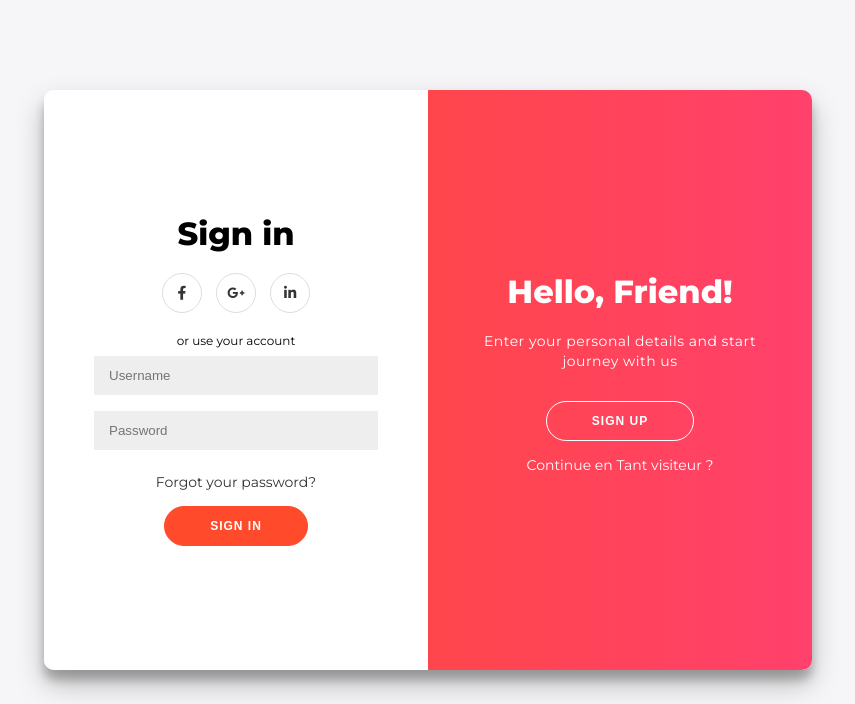
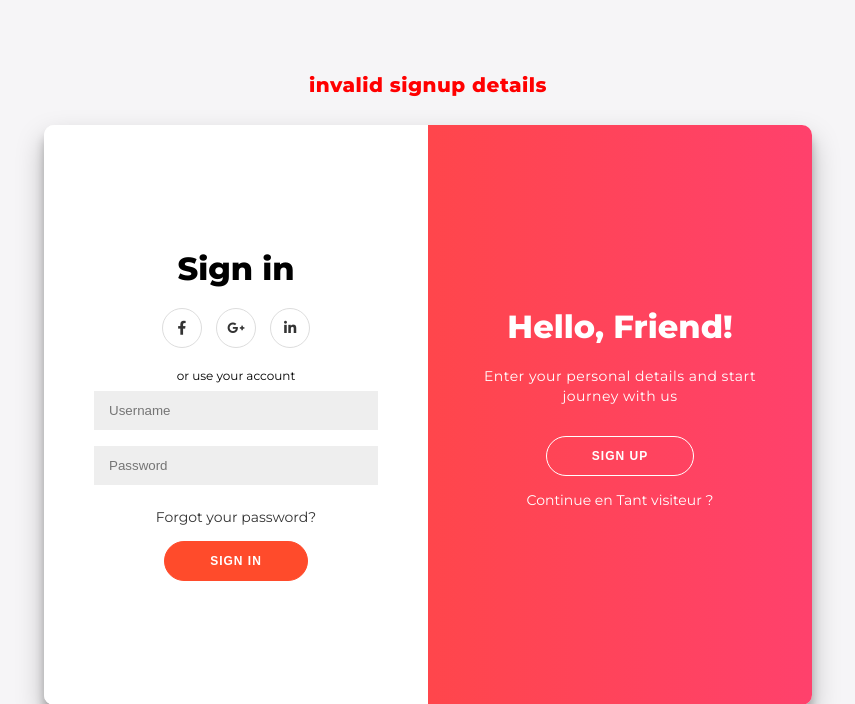
Before and after one commit to NGNL-Yato/Django_project_social_media, a Django app: page /login/ in a window 1280 px wide. Shown: the top 704 px of the page, without its empty margins (212-1067 px from the left). Run offline with Django 5.2, Linux system fonts and the light colour scheme; some libraries are stand-ins or nearby versions.

Commit message:
invalid login fixed

```diff
--- a/Djangotest/templates/HTML/home/login.html
+++ b/Djangotest/templates/HTML/home/login.html
@@ -14,8 +14,16 @@
 
     </head>
     <body>
+        <!-- <div style="margin-top: 0;display: flex; justify-content: center;width: 100%;height: 50px; background-color: rgb(237, 40, 40);"> -->
+            <p style="font-size: 20px;color: red;font-weight: 600;">invalid signup details</p>
+        <!-- </div> -->
+
         <div class="container" id="container">
+
             <div class="form-container sign-up-container">
+                <!-- {% if invalid_signup_session  %} -->
+                <!-- {% endif %} -->
+
 
                 <form id="signUp_form" action="/signup/" method="post">
                     {% csrf_token %}
@@ -30,7 +38,7 @@
 
                     <span>or use your email for registration</span>
 
-                    {{signUpform.errors}}
+                    <!-- {{signUpform.errors}} -->
 
 
                     {{signUpform.first_name}}
--- a/backend/views.py
+++ b/backend/views.py
@@ -27,11 +27,21 @@ def login_in(request):
             u.save()
             return redirect('home')
     # if not above , creat signup form is user want to signup
-    Signupform = CreationdUser()
-    context = {'signUpform':Signupform}
+    if request.session.get('invalid_signup') == "True":
+        Signupform = CreationdUser()
+        context = {'signUpform':Signupform,
+                'invalid_signup_session': True
+               }
+    else :
+        Signupform = CreationdUser()
+        context = {'signUpform':Signupform,
+                'invalid_signup_session': False
+               }
+
     return render(request,'HTML/home/login.html', context)
 
 def signup(request):
+
     if request.method == 'POST':
         Sform = CreationdUser(request.POST)
         if Sform.is_valid():
@@ -47,9 +57,11 @@ def signup(request):
                 u = models.utilisateur.objects.get(user_id = request.user.id)
                 u.online_status = True
                 u.save()
+                #
                 return redirect('home')
             #
         else:
+            request.session['invalid_signup'] = "True"
             return redirect('login')
 
     return redirect('login')
```
Also changed, not shown: 1 other file.
